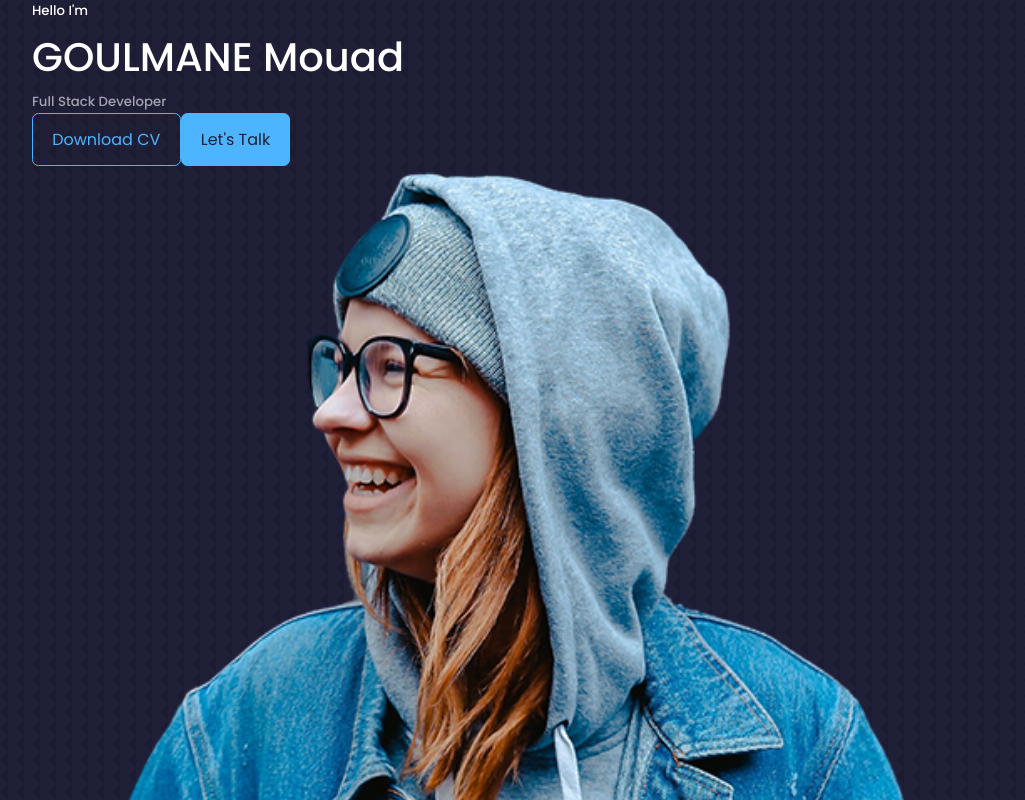
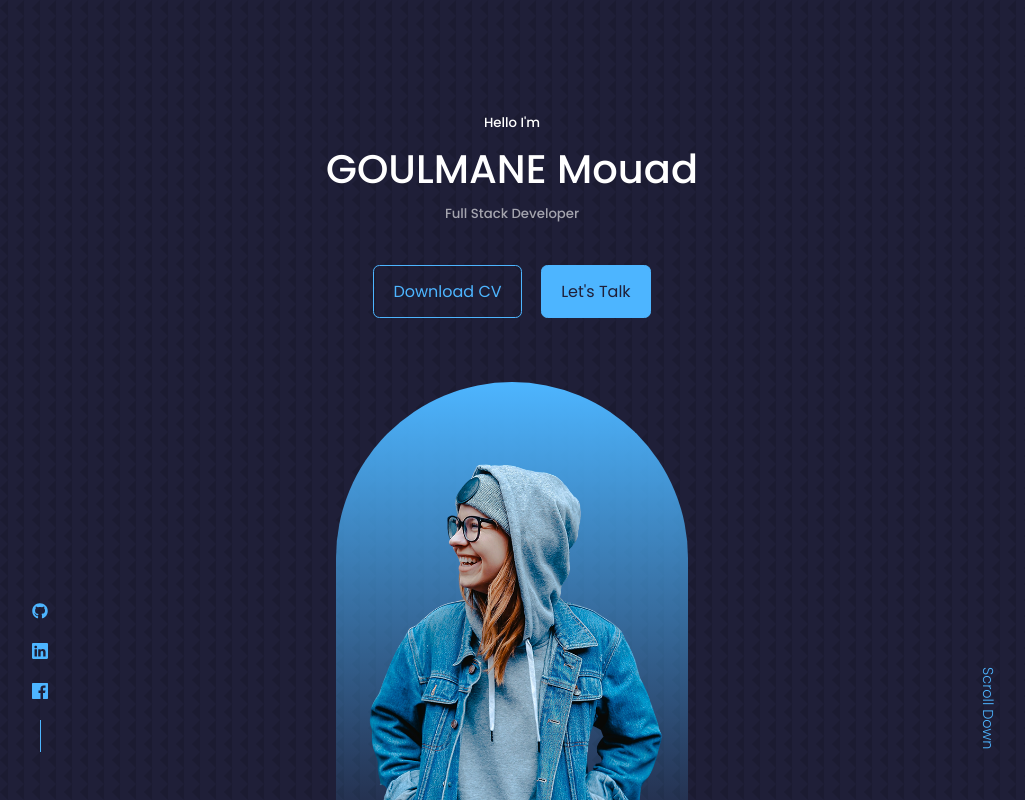
Before and after one commit to mgoulman/MyPortfolio, a React (Create React App) app: page / in a window 1280 px wide. Shown: the top 800 px of the page, without its empty margins (128-1153 px from the left). Built offline with nearby package versions, Linux system fonts and the light colour scheme.

Commit message:
dev: finishin the HEADER component

```diff
--- a/package.json
+++ b/package.json
@@ -8,6 +8,7 @@
     "@testing-library/user-event": "^13.5.0",
     "react": "^18.2.0",
     "react-dom": "^18.2.0",
+    "react-icons": "^4.4.0",
     "react-scripts": "5.0.1",
     "web-vitals": "^2.1.4"
   },
--- a/src/components/header/Header.js
+++ b/src/components/header/Header.js
@@ -1,7 +1,8 @@
 import React from 'react';
 import "./header.css";
 import CTA from "./CTA";
-import ME from "../../assets/me.png"
+import ME from "../../assets/me.png";
+import HeaderSocials from './HeaderSocials';
 
 const Header = () => {
   return (
@@ -11,9 +12,11 @@ const Header = () => {
        <h1>GOULMANE Mouad</h1>
        <h5 className="text-light">Full Stack Developer</h5>
        <CTA />
+       <HeaderSocials />
        <div className="me">
          <img src={ME} alt="me"/>
        </div>
+       <a href="#contact" className="scroll_down">Scroll Down</a>
      </div>
     </header>
   )
--- /dev/null
+++ b/src/components/header/HeaderSocials.js
@@ -0,0 +1,30 @@
+import React from "react";
+import { BsLinkedin } from "react-icons/bs";
+import { FaGithub } from "react-icons/fa";
+import { GrFacebook } from "react-icons/gr";
+
+const HeaderSocials = () => {
+  return (
+    <div className="header_socials">
+      <a href="https://github.com/mgoulman" target="_blank" rel="noreferrer">
+        <FaGithub />
+      </a>
+      <a
+        href="https://www.linkedin.com/in/mouad-goulmane/"
+        target="_blank"
+        rel="noreferrer"
+      >
+        <BsLinkedin />
+      </a>
+      <a
+        href="https://www.facebook.com/moad.goulman/"
+        target="_blank"
+        rel="noreferrer"
+      >
+        <GrFacebook />
+      </a>
+    </div>
+  );
+};
+
+export default HeaderSocials;
--- a/src/components/header/header.css
+++ b/src/components/header/header.css
@@ -0,0 +1,83 @@
+header {
+    height: 100vh;
+    padding-top: 7rem;
+    overflow: hidden;
+}
+
+.header_container {
+    text-align: center;
+    height: 100%;
+    position: relative;
+}
+
+/* ============= CTA ============= */
+
+.cta {
+   margin-top: 2.5rem;
+   display: flex;
+   gap: 1.2rem;
+   justify-content: center;
+}
+
+/* ============= HEADER SOCIALS ============= */
+
+.header_socials {
+    display: flex;
+    flex-direction: column;
+    align-items: center;
+    gap: 0.8rem;
+    position: absolute;
+    left: 0;
+    bottom: 3rem;
+}
+
+.header_socials::after {
+    content: '';
+    width: 1px;
+    height: 2rem;
+    background: var(--color-primary);
+}
+
+/* ============= ME ============= */
+
+.me {
+    background: linear-gradient(var(--color-primary), transparent);
+    width: 22rem;
+    height: 30rem;
+    position: absolute;
+    left: calc(50% - 11rem);
+    margin-top: 4rem;
+    border-radius: 12rem 12rem 0 0;
+    overflow: hidden;
+    padding: 5rem 1.5rem 1.5rem 1.5rem;
+}
+
+/* ============= SCROLL DOWN ============= */
+
+.scroll_down {
+    position: absolute;
+    right: -2.3rem;
+    bottom: 5rem;
+    transform: rotate(90deg);
+    font-weight: 300;
+    font-size: 0.9rem;
+}
+
+/* ============= MEDIA QUERIES ( MEDIUM DEVICES ) ============= */
+
+@media screen and (max-width: 1024px) {
+    .header {
+        height: 68vh;
+    }
+}
+
+/* ============= MEDIA QUERIES ( SMALL DEVICES ) ============= */
+
+@media screen and (max-width: 600px) {
+   .header {
+       height: 100vh
+   }
+   .header_socials, .scroll_down {
+    display: none;
+   }
+}
```
Also changed, not shown: 1 other file (tests, documents, lock files or other folders).
